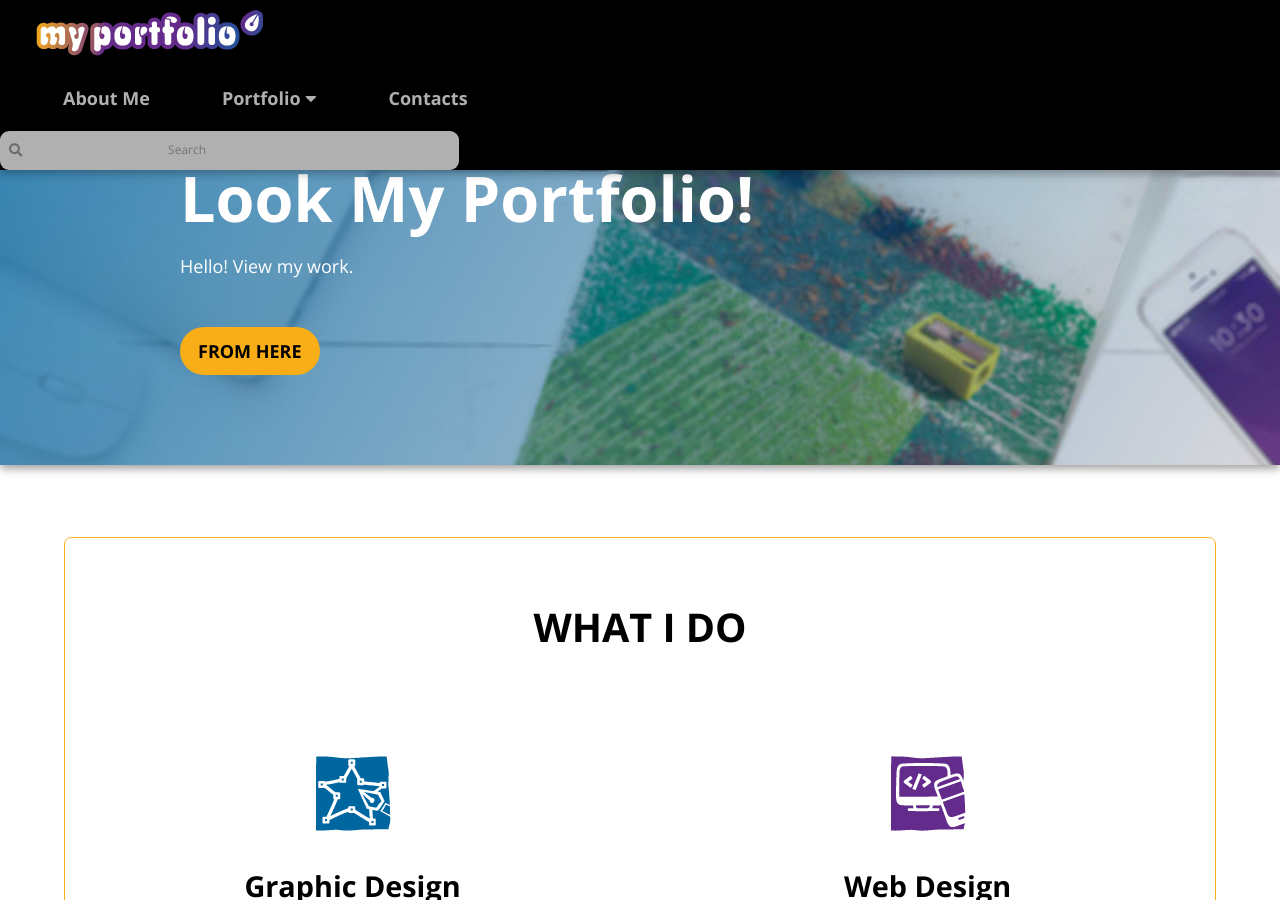
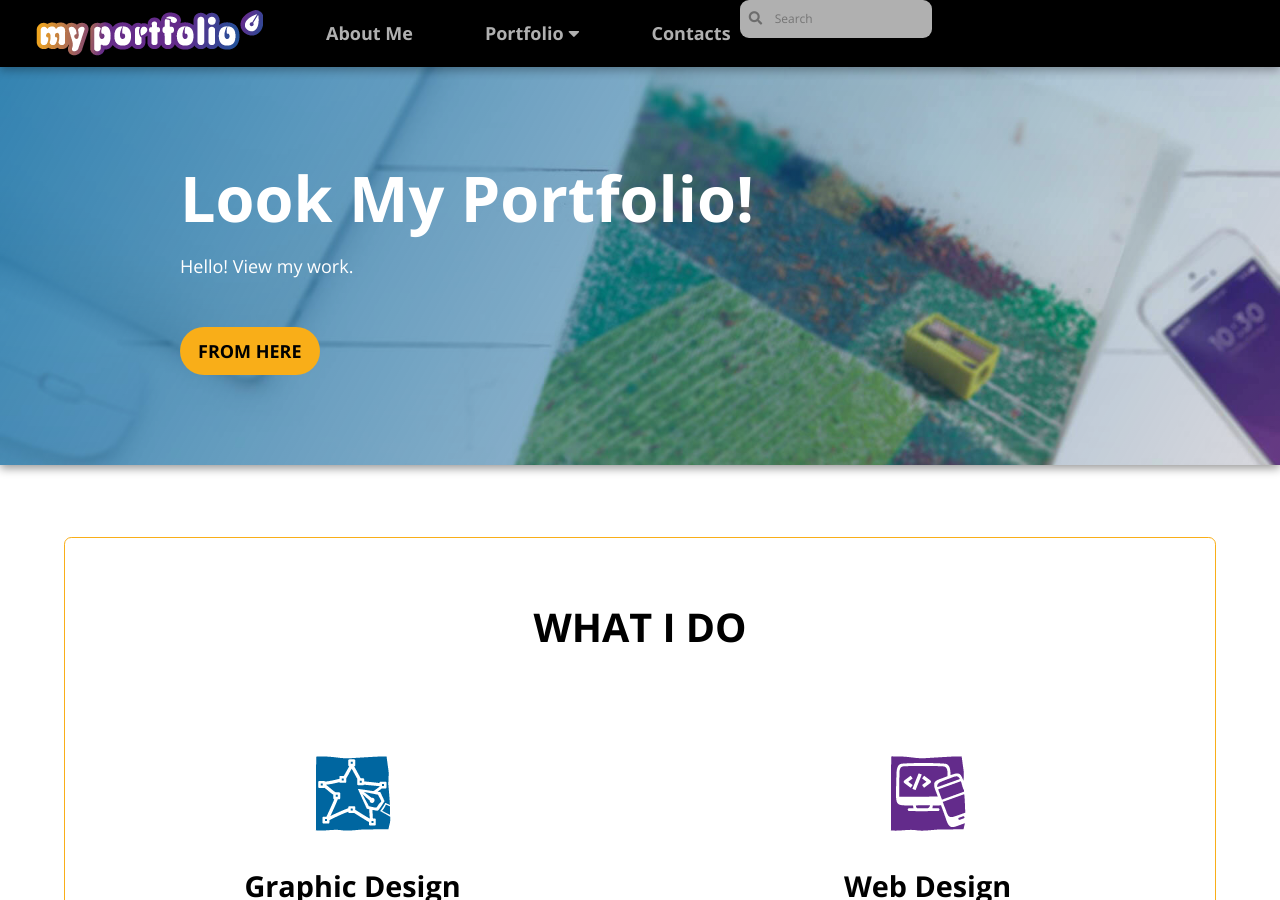
Before and after one commit to LiliyaMilanova/myportfolio, a Jekyll site: the page built from index.html, in a window 1280 px wide and 900 px high. Built offline with Jekyll 4.4.1, drawn with Linux system fonts in a browser that asks for light colours; nearby versions of some CDN libraries.

Commit message:
Update site.html

```diff
--- a/_layouts/site.html
+++ b/_layouts/site.html
@@ -15,7 +15,7 @@
     <input type="checkbox" name="main-nav-toggle" id="main-nav-toggle">
 
     <header>
-        <div class="wrepper">
+        <div class="wrapper">
         <p class="site-title">
             <a href="{{site.baseurl}}">
                 <img src="{{site.baseurl}}images/logo.png" alt="logo">
```
